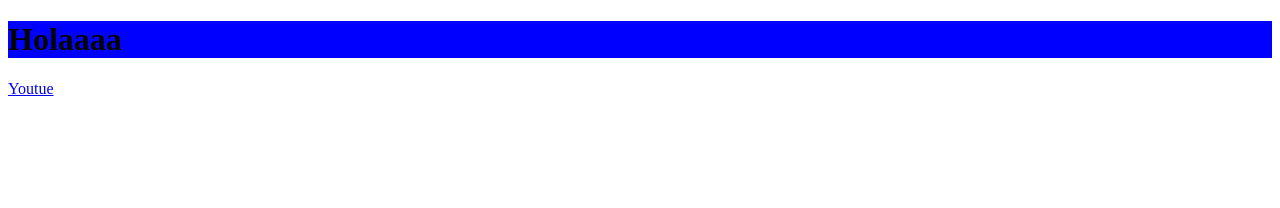
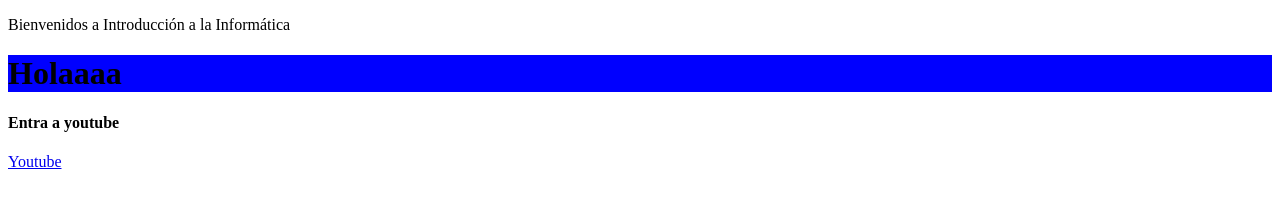
Before and after one commit to CFPH31415/desafio1, a plain HTML site: page index.html in a window 1280 px wide. Drawn offline with Linux system fonts and the light colour scheme.

Commit message:
prueba, entra a youtube

```diff
--- a/index.html
+++ b/index.html
@@ -7,7 +7,9 @@
     <link rel="stylesheet" href="styles.css" type="text/css">
 </head>
 <body>
+    <p>Bienvenidos a Introducción a la Informática</p>
     <header><H1>Holaaaa</H1></header>
-    <a href="https://www.youtube.com/">Youtue</a>
+    <h4>Entra a youtube</h4>
+    <a href="https://www.youtube.com/">Youtube</a>
 </body>
 </html>
```
